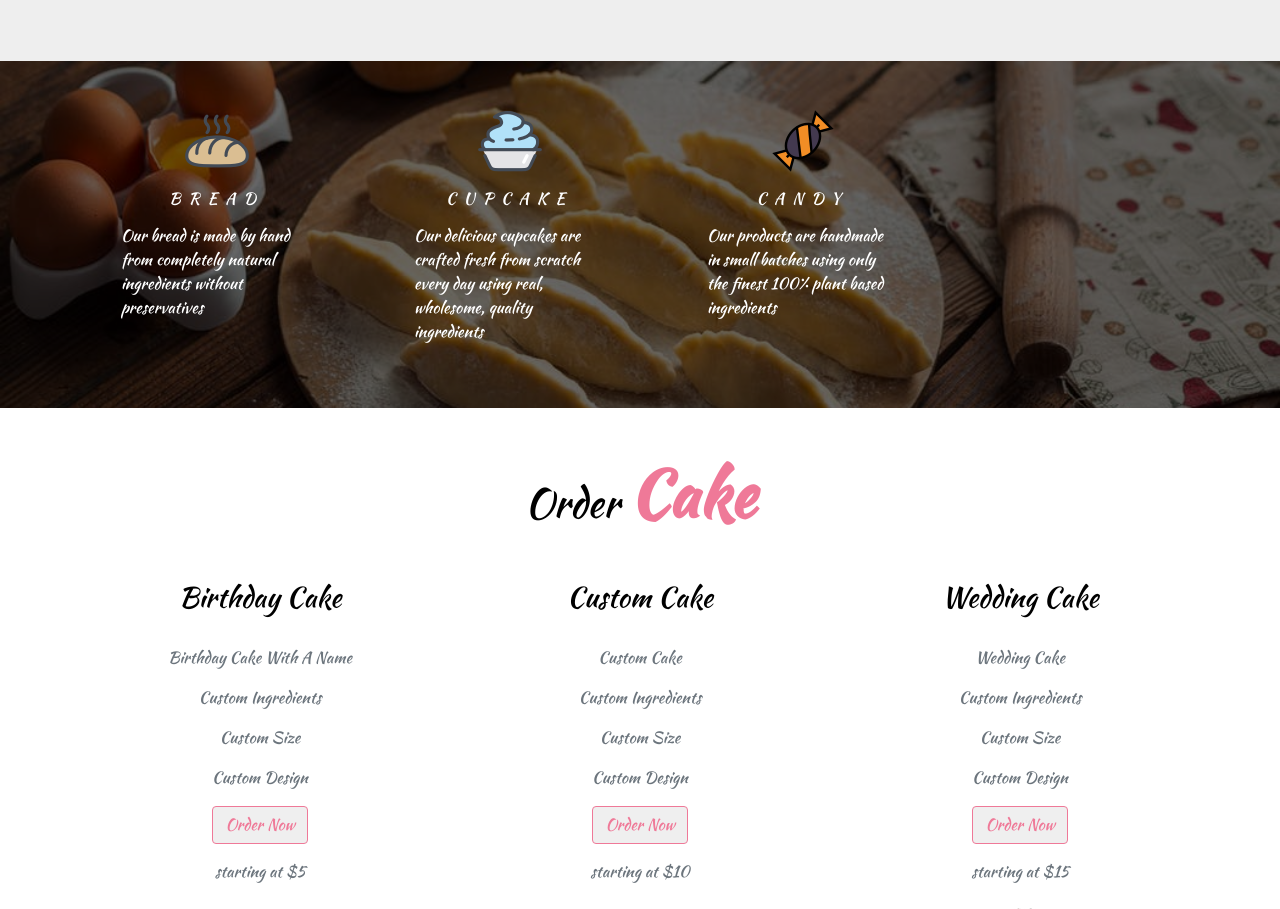
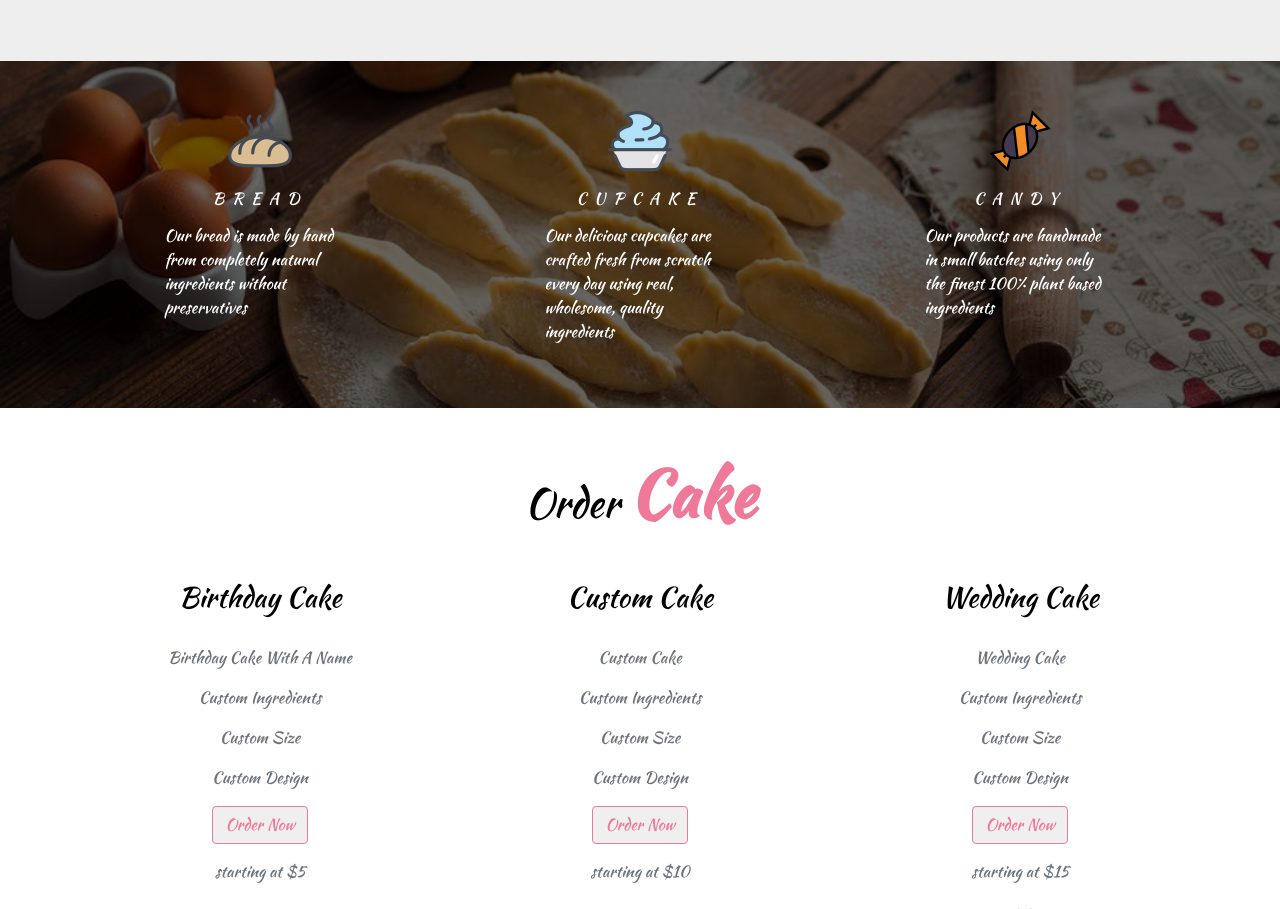
Before and after one commit to NinaCrnkovic/Buttercup_bakery, a plain HTML site: page index.html in a window 1280 px wide. Shown: the part 3148-4057 px from the top of the page. Drawn offline with Linux system fonts and the light colour scheme.

Commit message:
changed margins

```diff
--- a/index.html
+++ b/index.html
@@ -621,8 +621,8 @@
 
     <section id="services" class="services py-5">
       <div class="container">
-        <div class="row">
-          <div class="col-md-3 text-center mx-1">
+        <div class="row " >
+          <div class="col-md-3 text-center mx-auto">
             <img src="img/bread-icon.png" alt="bread icon" />
             <h6 class="text-uppercase my-3 service-title">bread</h6>
             <p class="w-75 mx-auto text-left service-text">
@@ -631,7 +631,7 @@
             </p>
           </div>
 
-          <div class="col-md-3 text-center mx-1">
+          <div class="col-md-3 text-center mx-auto">
             <img src="img/cupcake-icon.png" alt="cupcake icon" />
             <h6 class="text-uppercase my-3 service-title">cupcake</h6>
             <p class="w-75 mx-auto text-left service-text">
@@ -640,7 +640,7 @@
             </p>
           </div>
 
-          <div class="col-md-3 text-center mx-1">
+          <div class="col-md-3 text-center mx-auto">
             <img src="img/candy-icon.png" alt="candy icon" />
             <h6 class="text-uppercase my-3 service-title">candy</h6>
             <p class="w-75 mx-auto text-left service-text">
```
